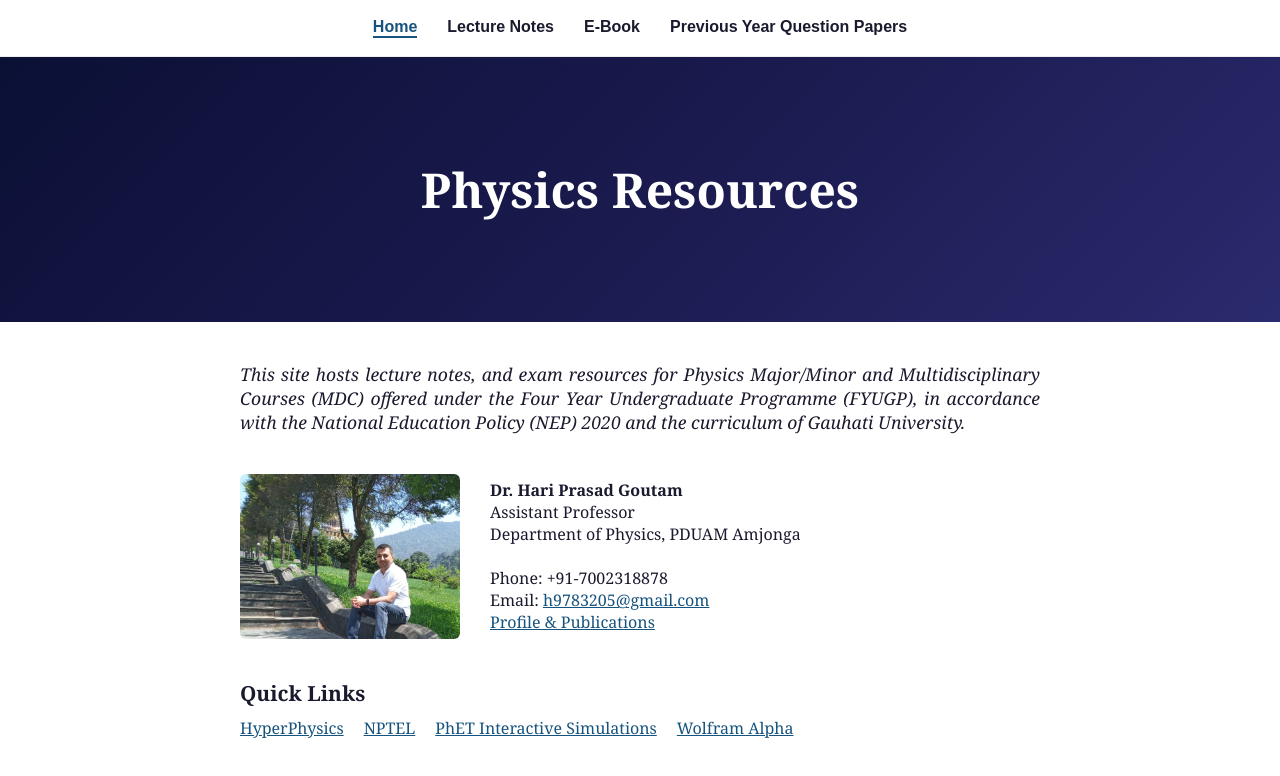
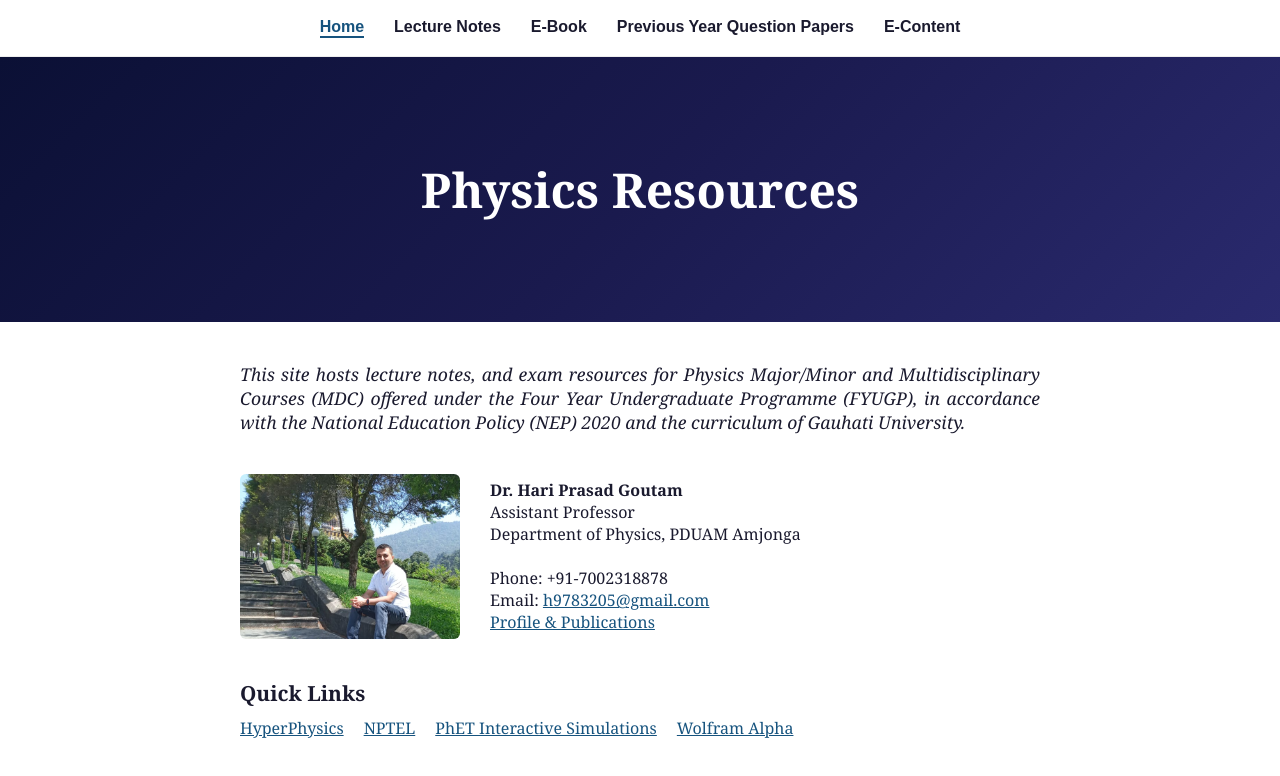
Before and after one commit to h9783205-hash/Physics-Resource, a plain HTML site: page index.html in a window 1280 px wide. Drawn offline with Linux system fonts and the light colour scheme.

Commit message:
Update index.html

```diff
--- a/index.html
+++ b/index.html
@@ -14,6 +14,7 @@
   <a href="lecture-notes.html">Lecture Notes</a>
   <a href="ebooks.html">E-Book</a>
   <a href="previous-papers.html">Previous Year Question Papers</a>
+  <a href="e-content.html">E-Content</a>
 </nav>
 
 <div class="banner">
```
